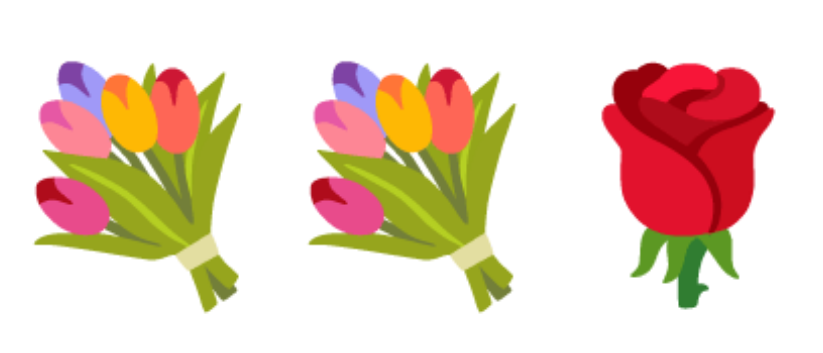
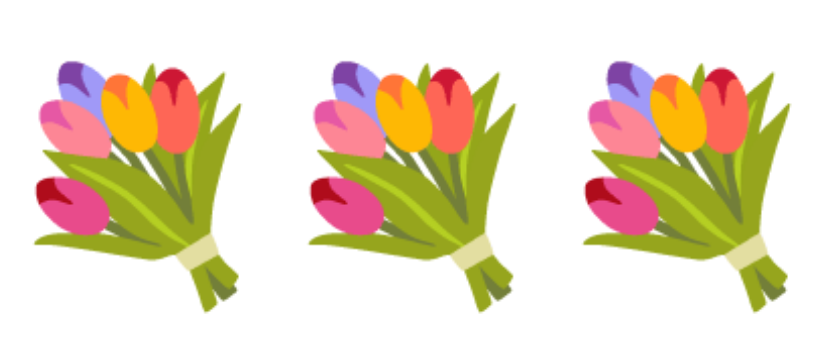
Before and after one commit to rex16/lay, a plain HTML site: page index.html in a window 1280 px wide. Shown: the part 213-566 px from the top of the page, without its empty margins (228-1051 px from the left). Drawn offline with Linux system fonts and the light colour scheme.

Commit message:
Update index.html

```diff
--- a/index.html
+++ b/index.html
@@ -23,6 +23,6 @@
     </style>
   </head>
   <body>
-    <div class="emoji" role="img" aria-label="玫瑰">💐💐🌹</div>
+    <div class="emoji" role="img" aria-label="玫瑰">💐💐💐</div>
   </body>
 </html>
```
